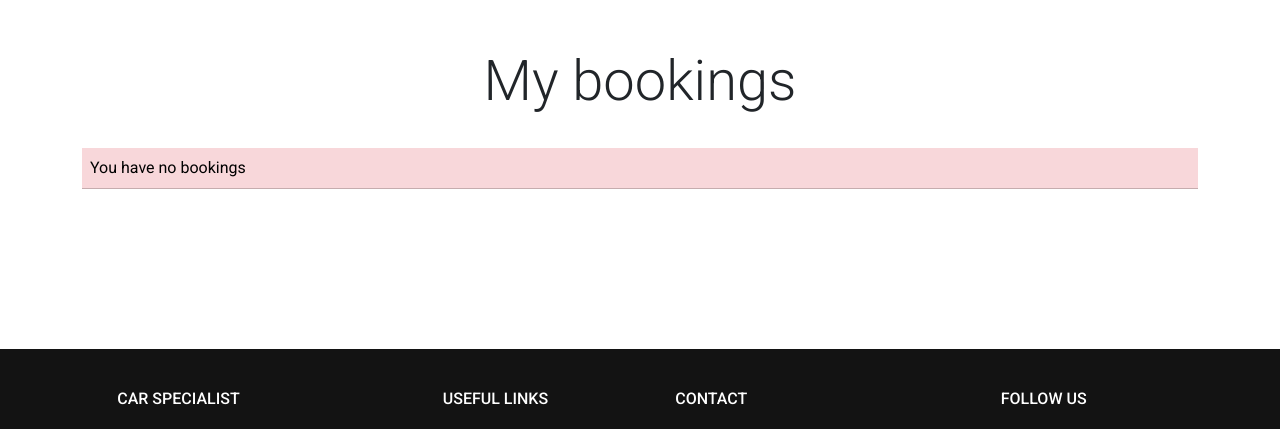
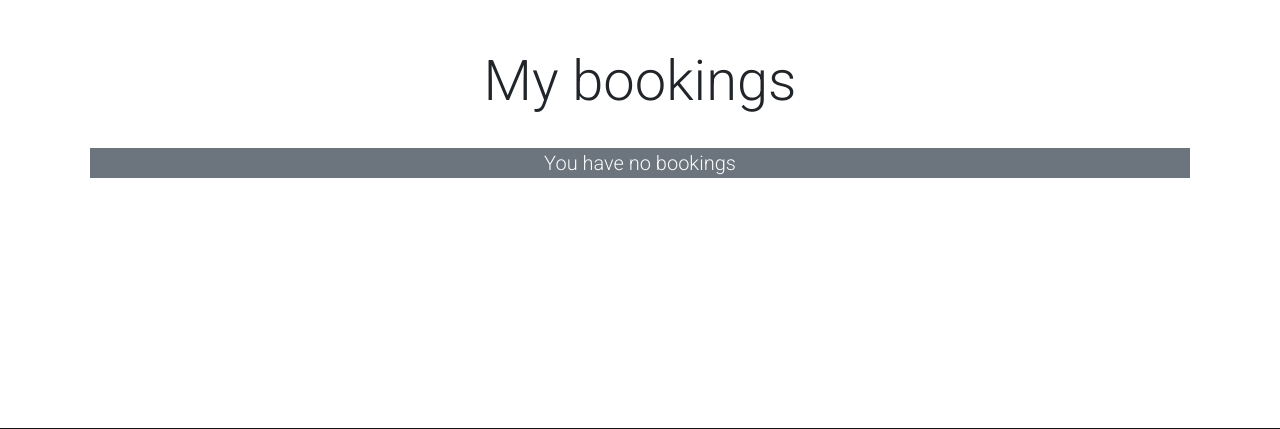
Before and after one commit to NatasaMiric/car-specialist, a Django app: page /mybookings/ in a window 1280 px wide. Shown: the part 111-540 px from the top of the page. Run offline with Django 3.2, Linux system fonts and the light colour scheme; the visitor is signed in with stand-in values (Sample User, id 1); data that the repository does not hold is empty; some libraries are stand-ins or nearby versions.

Commit message:
styleAdd bootstrap and customized style too mybookings,update and delete templates

```diff
--- a/static/css/style.css
+++ b/static/css/style.css
@@ -45,6 +45,12 @@ p {
     line-height: 45px;
 }
 
+/* My bookings page */
+
+.bookings-container {
+    margin-bottom: 250px;
+}
+
 /* Fontawesome Icons */
 
 .fa-check-circle {
@@ -74,7 +80,7 @@ p {
 
 .btn-book:hover {
     color: white;
-    background:transparent;
+    border-color: #fae000;
 }
 
 .btn-read-more {
@@ -89,3 +95,12 @@ p {
     background-color: #2b3035;
     color: white;
 }
+
+.btn-edit:hover {
+    color: black;
+    background-color: white;
+}
+
+.btn-delete:hover {
+    color: black;
+}
--- a/templates/delete_booking.html
+++ b/templates/delete_booking.html
@@ -5,8 +5,9 @@
 <div class="container">
     <div class="row px-3 py-3 pt-md-5 pb-md-4 mx-auto text-center">
         <h1 class="display-4 mb-2">Delete Booking</h1>
+        <p class="text-center">Are you sure that you want to delete your booking?</p>
     </div>
-    <div class="row text-center">
+    <div class="row text-center text-light bg-secondary mx-2 p-3">
         <p>{{ booking.user }}</p>
         <p>{{ booking.service_type }}</p>
         <p>{{ booking.day }}</p>
@@ -16,7 +17,7 @@
         <div class="form-group">
             <form method="POST">
                 {% csrf_token %}
-                <p class="text-center">Are you sure that you want to delete your booking?</p>
+
                 <p class="text-center">
                     <button type="submit" class="btn btn-access">Delete</button>
                 </p>
--- a/templates/edit_booking.html
+++ b/templates/edit_booking.html
@@ -5,7 +5,6 @@
     <div class="container" style="max-width:600px">
         <div class="px-3 py-3 pt-md-5 pb-md-4 mx-auto text-center">
             <h1 class="display-4">Edit your booking</h1>
-
         </div>
         <div class="py-5">
             <div class="row">
@@ -15,9 +14,12 @@
                             {% csrf_token %}
                             {{ form.as_p }}
                             <p class="text-center">
-                            <button type="submit" class="btn btn-access">Update Booking</button>
+                                <button type="submit" class="btn btn-access">Update</button>
                             </p>
                         </form>
+                        <p class="text-center">
+                            <a href="{% url 'mybookings' %}"><button type="submit" class="btn btn-dark">Back</button></a>
+                        </p>
                     </div>
                 </div>
             </div>
--- a/templates/mybookings.html
+++ b/templates/mybookings.html
@@ -1,35 +1,37 @@
 {% extends "base.html" %}
 {% block content %}
-
+<div class="container bookings-container">
     <div class="px-3 py-3 pt-md-5 pb-md-4 mx-auto text-center">
         <h1 class="display-4">My bookings</h1>
     </div>
     {% if user.is_authenticated %}
-<div class="container">
-<table class="table">
         {% for booking in bookings %}
-        <tr>
-            {% if booking.approved %}
-                <td>{{ booking.user }}</td>
-                <td>{{ booking.service_type }}</td>
-                <td>{{ booking.day }}</td>
-                <td>{{ booking.time }}</td>
-                <td>
-                    <a href="{% url 'edit_booking' booking.pk %}"><button class="btn btn-dark">Edit</button></a>
-                </td>
-                <td>
-                    <a href="{% url 'delete_booking' booking.pk %}"><button class="btn btn-access">Delete</button></a>
-                </td>
-            {% else %}
-            <tr><td class="table-warning">Your booking is being processed. We will soon get in touch with you!</td></tr>
-            {% endif %}
-        </tr>
-    {% empty %}
-    <tr><td class="table-danger">You have no bookings</td></tr>
-    {% endfor %}
-</table>
+            {% if not booking.approved %}
+                <div class="row lead text-center text-light bg-secondary mx-2 mb-3">
+                    <div class="col">Your booking is being processed. We will soon get in touch with you!</div>
                 </div>
             {% else %}
-<p>In order to see your booking, please <a class="link" href="{% url 'account_login' %}">log in</a> first.</p>
+                <div class="row">
+                    <div class="col">
+                        <div class="card mb-4 w-100">
+                            <div class="card-body">
+                                <h5 class="card-title">{{ booking.service_type }}</h5>
+                                <h6 class="card-subtitle mb-2 text-muted">{{ booking.day }}</h6>
+                                <p class="card-text">{{ booking.time }}</p>
+                                <a href="{% url 'edit_booking' booking.pk %}" class="card-link"><button
+                                        class="btn btn-edit btn-dark">Edit</button></a>
+                                <a href="{% url 'delete_booking' booking.pk %}" class="card-link"><button
+                                        class="btn btn-book btn-delete">Delete</button></a>
+                            </div>
+                        </div>
+                    </div>
+                </div>
             {% endif %}
+    {% empty %}
+        <div class="row text-center lead text-light bg-secondary mx-2">
+            <div class="col">You have no bookings</div>
+        </div>
+        {% endfor %}
+    {% endif %}
+</div>
 {% endblock%}
--- a/templates/services.html
+++ b/templates/services.html
@@ -10,7 +10,7 @@
                     <h1 class="display-6 text-white mb-2 px-2">Expert Technicians</h1>
                     <p class="display-6 text-white py-4 px-3">Competitive Prices</p>
                     <div class="text-center">
-                        <a class="btn btn-warning btn-lg mt-4 btn-book" href="{% url 'booking' %}">Book Now</a>
+                        <a class="btn btn-lg mt-4 btn-book" href="{% url 'booking' %}">Book Now</a>
                     </div>
                 </div>
             </div>
--- a/workshop/views.py
+++ b/workshop/views.py
@@ -4,7 +4,7 @@ from django.views.generic import CreateView, UpdateView, DeleteView
 from .models import Booking
 from .forms import BookingForm
 from django.urls import reverse_lazy
-from django.http import HttpResponse
+
 
 class HomePage(View):
 
@@ -38,7 +38,8 @@ class MyBookingsPage(View):
     def get(self, request):
         user = request.user
         if request.user.is_authenticated:
-            bookings = Booking.objects.filter(user=self.request.user).order_by('day', 'time')
+            bookings = (Booking.objects.filter(user=self.request.user).
+                        order_by('day', 'time'))
             context = {
                     'user': user,
                     'bookings': bookings,
```
Lines whose indentation alone changed are shown as unchanged.
